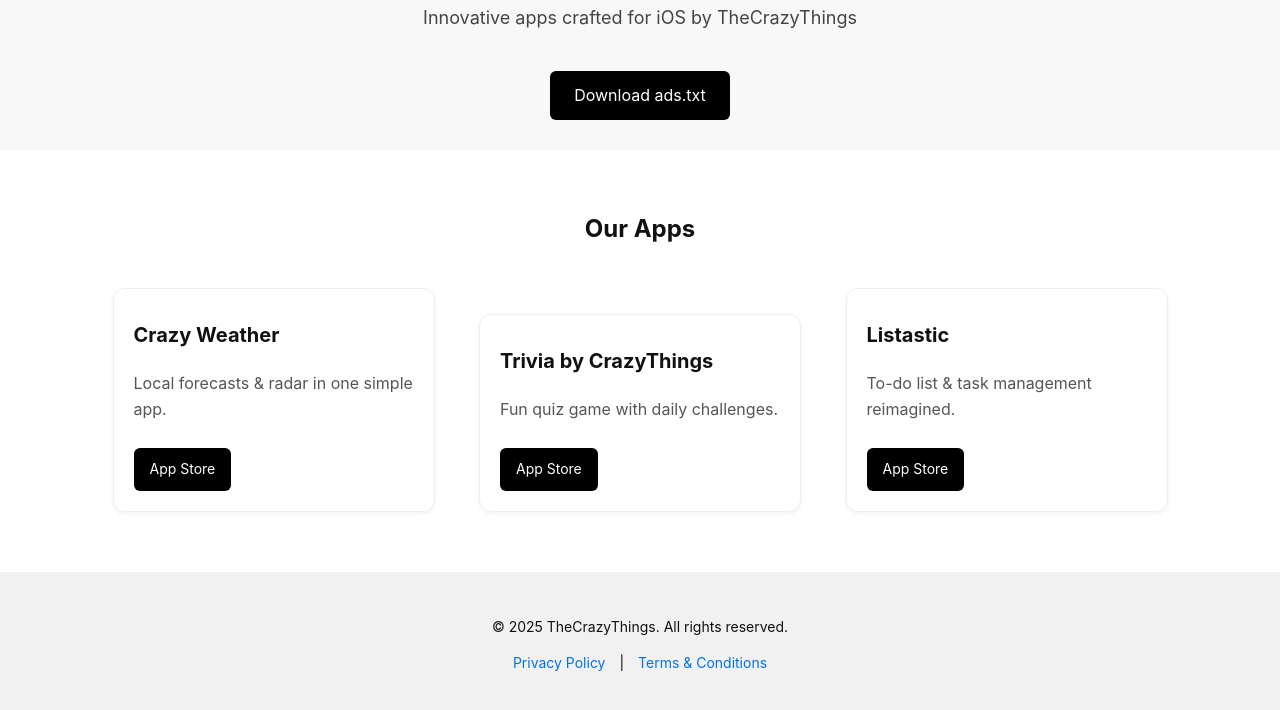
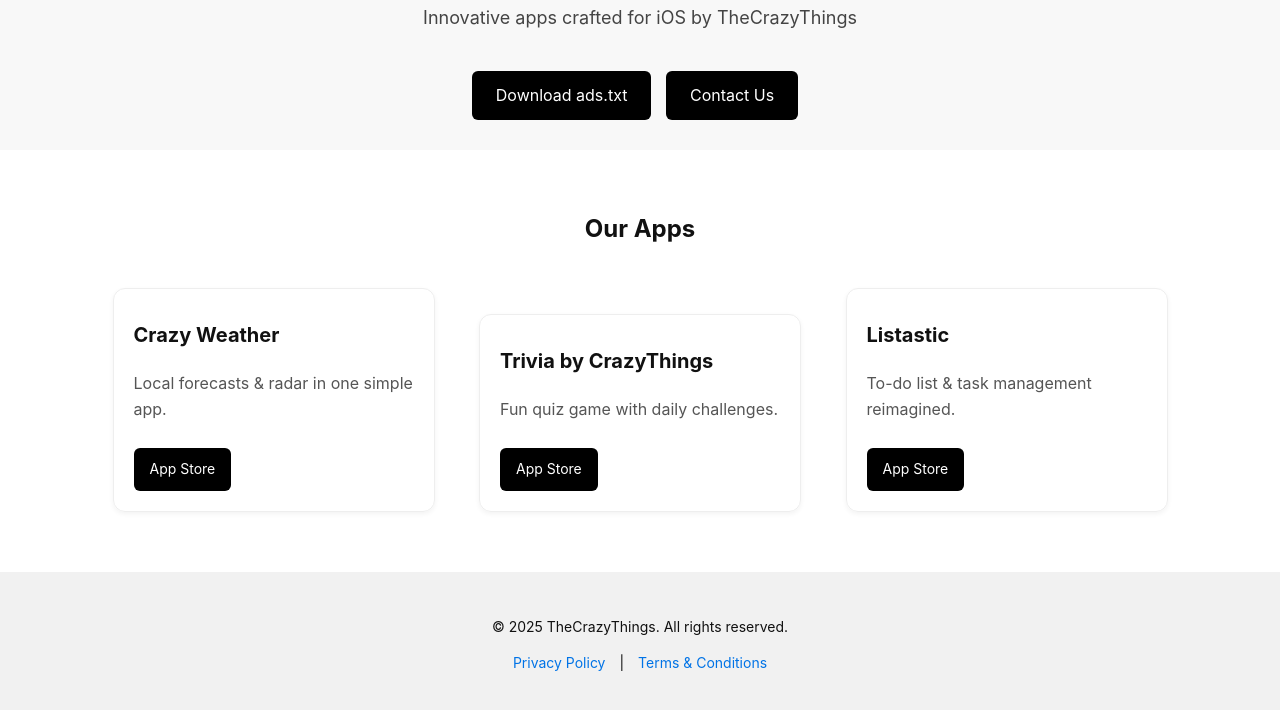
Before and after one commit to reckzor/reckzors.github.io, a plain HTML site: page index.html in a window 1280 px wide. Shown: the part 156-866 px from the top of the page. Drawn offline with Linux system fonts and the light colour scheme.

Commit message:
Update index.html

```diff
--- a/index.html
+++ b/index.html
@@ -1,8 +1,8 @@
 <!DOCTYPE html>
 <html lang="en">
 <head>
-  <meta charset="UTF-8">
-  <meta name="viewport" content="width=device-width, initial-scale=1.0">
+  <meta charset="UTF-8" />
+  <meta name="viewport" content="width=device-width, initial-scale=1.0" />
   <title>TheCrazyThings – Best Mobile Apps</title>
   <style>
     body {
@@ -29,6 +29,7 @@
     .button {
       display: inline-block;
       margin-top: 20px;
+      margin-right: 10px;
       padding: 12px 24px;
       background-color: #000;
       color: #fff;
@@ -85,6 +86,7 @@
     <h1>We create the best mobile apps</h1>
     <p>Innovative apps crafted for iOS by TheCrazyThings</p>
     <a href="/app-ads.txt" class="button">Download ads.txt</a>
+    <a href="mailto:moukarrameabdellah@gmail.com" class="button">Contact Us</a>
   </header>
 
   <section class="apps">
@@ -109,8 +111,7 @@
   <footer>
     <p>&copy; 2025 TheCrazyThings. All rights reserved.</p>
     <p>
-      <a href="/privacy.html">Privacy Policy</a>
-      |
+      <a href="/privacy.html">Privacy Policy</a> |
       <a href="/terms.html">Terms & Conditions</a>
     </p>
   </footer>
```
